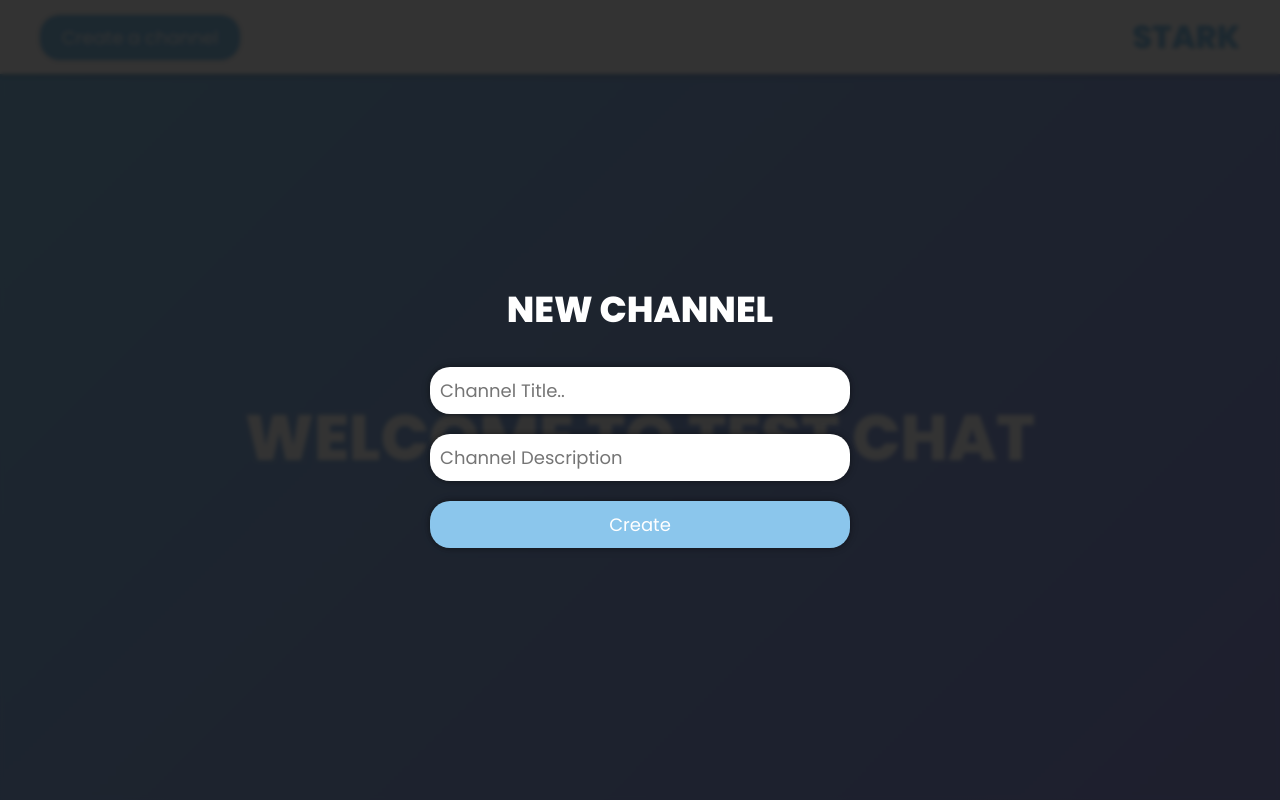
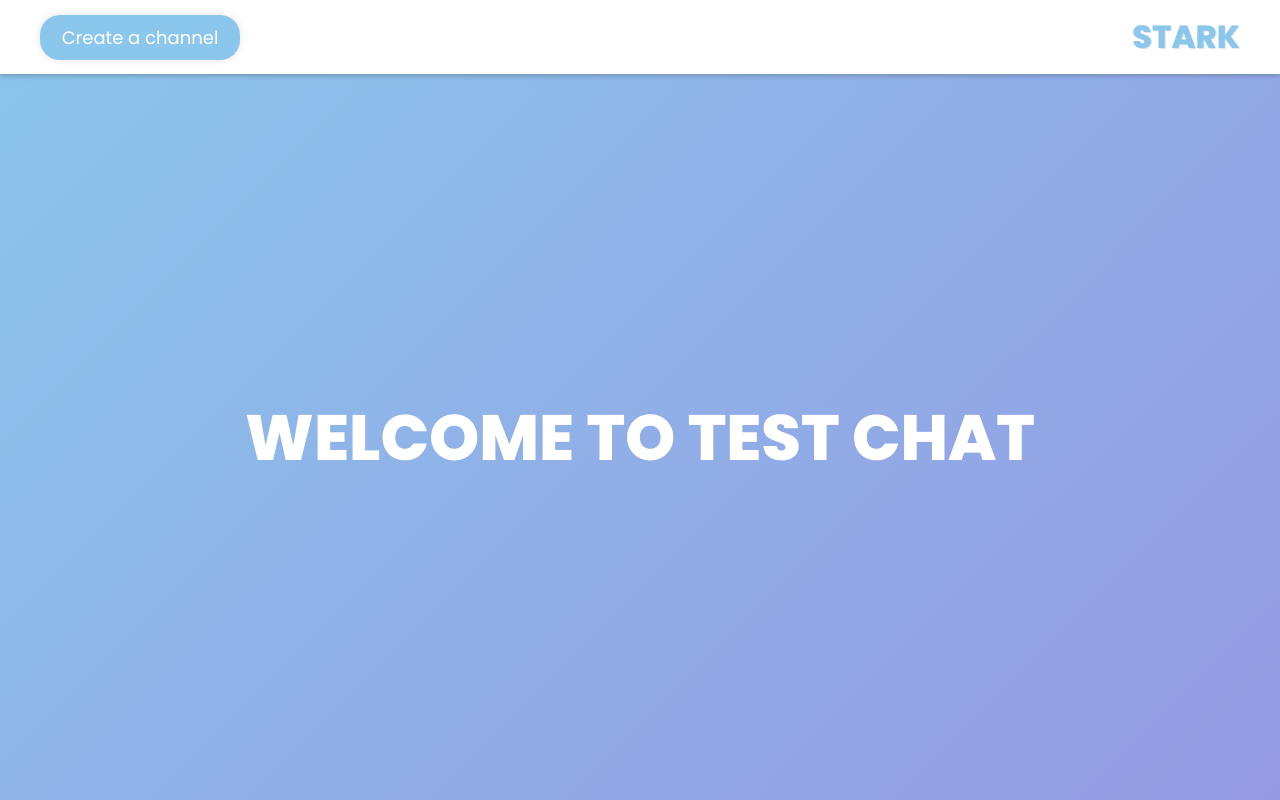
Before and after one commit to StarkElessar/mini-chat-app, a React (Create React App) app: page /main-page in a window 1280 px wide. Built offline with nearby package versions, Linux system fonts and the light colour scheme.

Commit message:
Add function showModal

```diff
--- a/src/MainPage/index.jsx
+++ b/src/MainPage/index.jsx
@@ -1,15 +1,19 @@
 import React from "react";
 import './style.css';
 import { NavLink } from "react-router-dom";
+
+const modal = React.createRef();
+
+const showModal = () => {
+  modal.classList.add('show');
+};
 
 const MainPage = (props) => {
   return (
     <div className='mainPage__wrapper'>
       <div className="header">
         <div className="container">
-          <NavLink to='/new-channel'>
-            <button>Create a channel</button>
-          </NavLink>
+            <button onClick={showModal}>Create a channel</button>
           <NavLink to='/'>
             <span>Stark</span>
           </NavLink>
@@ -31,7 +35,7 @@ const WelcomeComponent = (props) => {
 
 const NewChannel = (props) => {
   return (
-    <div className='newChannel'>
+    <div className='newChannel' ref={modal}>
       <h2>New Channel</h2>
       <form action="">
         <input type="text" placeholder='Channel Title..' required/>
--- a/src/MainPage/style.css
+++ b/src/MainPage/style.css
@@ -78,12 +78,15 @@
   position: fixed;
   height: 100%;
   width: 100%;
-  background-color: rgba(0, 0, 0, 0.8);
+  background-color: rgba(0, 0, 0, 0.89);
   backdrop-filter: blur(2px);
   display: flex;
   flex-direction: column;
   justify-content: center;
   align-items: center;
+  transition: all 450ms ease;
+  opacity: 0;
+  transform: translateY(-100%);
 }
 .newChannel h2 {
   font-size: 36px;
```
